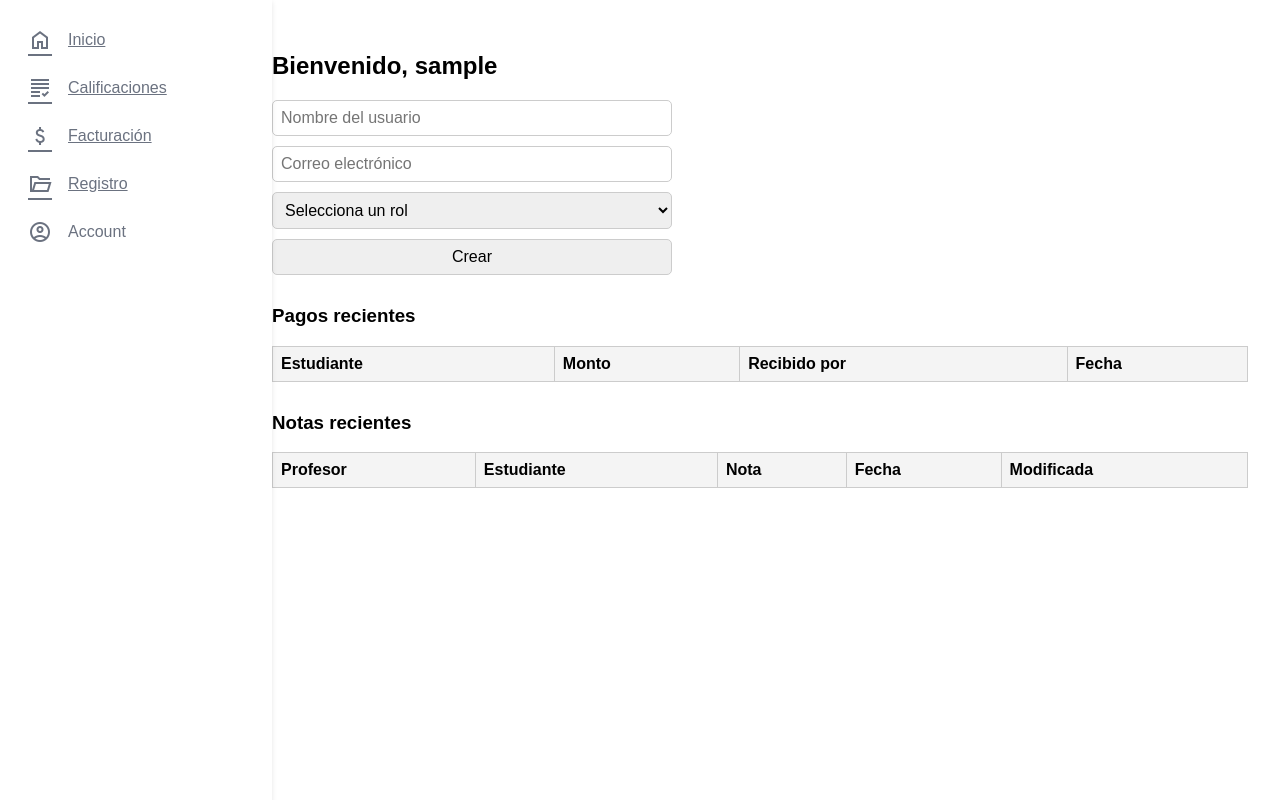
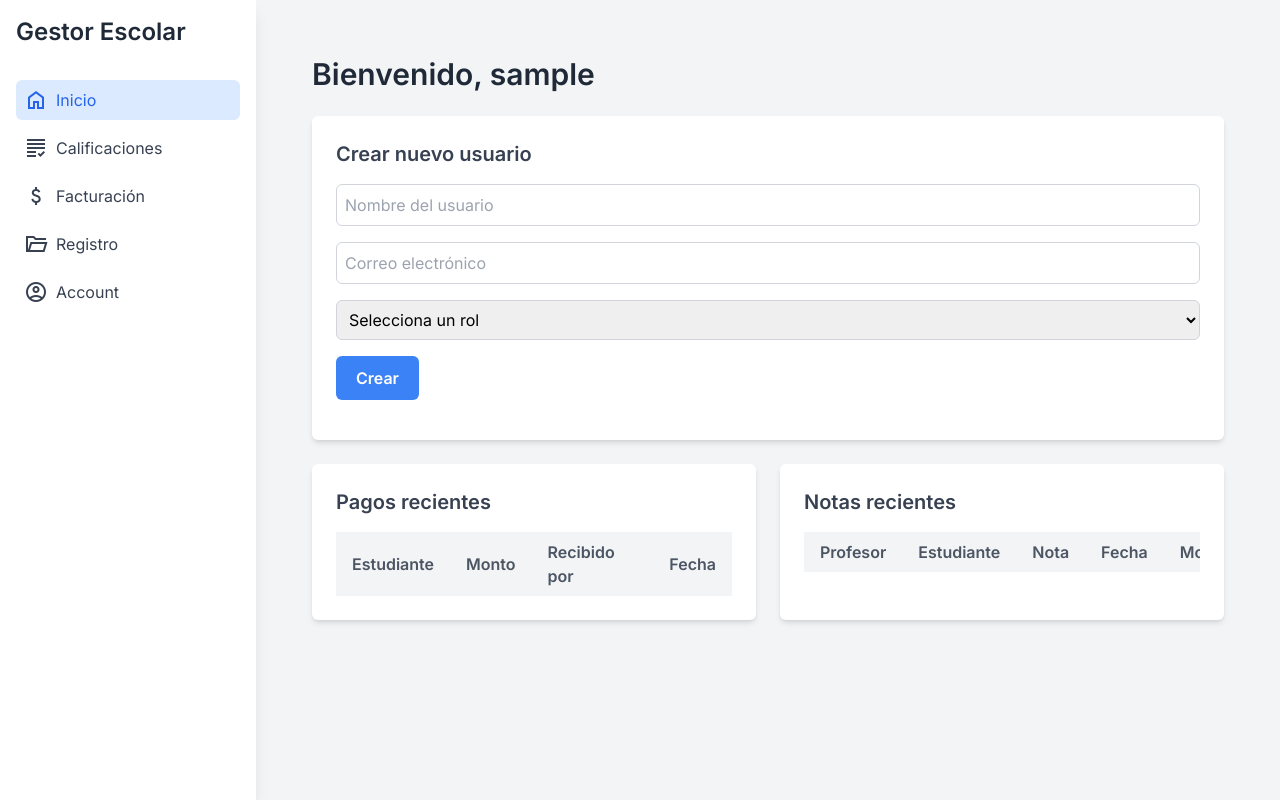
Before and after one commit to Barreiro14/SistemaCIC.github.io, a plain HTML site: page dashboard.html in a window 1280 px wide. Drawn offline with nearby package versions, Linux system fonts and the light colour scheme; no server answers; sample sign-in values are in the browser's storage.

Commit message:
Update dashboard.html

```diff
--- a/dashboard.html
+++ b/dashboard.html
@@ -4,120 +4,100 @@
     <meta charset="UTF-8">
     <meta name="viewport" content="width=device-width, initial-scale=1.0">
     <title>Panel Principal | Gestor Escolar</title>
-  <link rel="stylesheet" href="styles.css">
-  <link href="https://fonts.googleapis.com/css2?family=Material+Symbols+Sharp" rel="stylesheet" />
+    <link href="https://fonts.googleapis.com/css2?family=Material+Symbols+Sharp:wght@400;500;600&display=swap" rel="stylesheet" />
+    <script src="https://cdn.tailwindcss.com"></script>
+    <link href="https://fonts.googleapis.com/css2?family=Inter:wght@400;500;600;700&display=swap" rel="stylesheet">
     <style>
-    #create-user-form {
-      display: flex;
-      flex-direction: column;
-      gap: 10px;
-      max-width: 400px;
-      margin-top: 10px;
+        body {
+            font-family: 'Inter', sans-serif;
         }
-
-    #create-user-form input,
-    #create-user-form select,
-    #create-user-form button {
-      padding: 8px;
-      font-size: 1rem;
-      border: 1px solid #ccc;
-      border-radius: 5px;
-    }
-
-    .hidden {
-      display: none;
-    }
-
-    table {
-      width: 100%;
-      border-collapse: collapse;
-      margin-top: 10px;
-    }
-
-    th, td {
-      padding: 8px;
-      border: 1px solid #ccc;
-    }
-
-    th {
-      background-color: #f4f4f4;
-    }
-
-    h3 {
-      margin-top: 30px;
+        .table-container {
+            overflow-x: auto;
+            max-width: 100%;
         }
     </style>
 </head>
-<body>
+<body class="bg-gray-100 p-6">
 
-  <div class="sidebar">
-    <a href="dashboard.html" data-role="all">
+    <div class="sidebar fixed top-0 left-0 h-full bg-white shadow-lg w-64 p-4">
+        <div class="logo text-2xl font-semibold text-gray-800 mb-8">Gestor Escolar</div>
+        <nav class="space-y-2">
+            <a href="dashboard.html" data-role="all" class="flex items-center gap-2 p-2 rounded-md bg-blue-100 text-blue-600 hover:bg-blue-100 transition-colors">
                 <span class="material-symbols-sharp">home</span> Inicio
             </a>
-    <a href="calificaciones.html" data-role="all">
+            <a href="calificaciones.html" data-role="all" class="flex items-center gap-2 p-2 rounded-md hover:bg-gray-100 transition-colors text-gray-700">
                 <span class="material-symbols-sharp">grading</span> Calificaciones
             </a>
-    <a href="facturacion.html" data-role="director administrador">
+            <a href="facturacion.html" data-role="director administrador" class="flex items-center gap-2 p-2 rounded-md hover:bg-gray-100 transition-colors text-gray-700">
                 <span class="material-symbols-sharp">attach_money</span> Facturación
             </a>
-    <a href="registro.html" data-role="director administrador">
+            <a href="registro.html" data-role="director administrador" class="flex items-center gap-2 p-2 rounded-md hover:bg-gray-100 transition-colors text-gray-700">
                 <span class="material-symbols-sharp">folder_open</span> Registro
             </a>
-    <a data-role="all">
+            <a data-role="all" class="flex items-center gap-2 p-2 rounded-md hover:bg-gray-100 transition-colors text-gray-700">
                 <span class="material-symbols-sharp">account_circle</span> Account
             </a>
+        </nav>
     </div>
 
-  <main>
-    <h2 id="welcome"></h2>
+    <main class="ml-64 p-8">
+        <h2 id="welcome" class="text-3xl font-semibold text-gray-800 mb-6"></h2>
 
-    <section id="dashboard-content">
-      <!-- Sección solo para directores -->
-
-      <form id="create-user-form">
-        <input type="text" id="user-name" placeholder="Nombre del usuario" required />
-        <input type="email" id="user-email" placeholder="Correo electrónico" required />
-        <select id="user-role" required>
+        <section id="dashboard-content" class="space-y-6">
+            <div id="create-user-section" class="bg-white rounded-md shadow-md p-6">
+                <h3 class="text-xl font-semibold text-gray-700 mb-4">Crear nuevo usuario</h3>
+                <form id="create-user-form" class="space-y-4">
+                    <input type="text" id="user-name" placeholder="Nombre del usuario" required class="w-full p-2 rounded-md border border-gray-300 focus:ring focus:ring-blue-200 focus:border-blue-300" />
+                    <input type="email" id="user-email" placeholder="Correo electrónico" required class="w-full p-2 rounded-md border border-gray-300 focus:ring focus:ring-blue-200 focus:border-blue-300" />
+                    <select id="user-role" required class="w-full p-2 rounded-md border border-gray-300 focus:ring focus:ring-blue-200 focus:border-blue-300">
                         <option value="" disabled selected>Selecciona un rol</option>
                         <option value="profesor">Profesor</option>
                         <option value="administrador">Administrador</option>
                     </select>
-        <input type="text" id="user-category" class="profesor-only hidden" placeholder="Categoría (ej. Matemáticas, Francés)" />
-        <input type="text" id="user-grades" class="profesor-only hidden" placeholder="Grados asignados (ej. 6to, 4to)" />
-        <button type="submit">Crear</button>
+                    <input type="text" id="user-category" class="profesor-only hidden w-full p-2 rounded-md border border-gray-300 focus:ring focus:ring-blue-200 focus:border-blue-300" placeholder="Categoría (ej. Matemáticas, Francés)" />
+                    <input type="text" id="user-grades" class="profesor-only hidden w-full p-2 rounded-md border border-gray-300 focus:ring focus:ring-blue-200 focus:border-blue-300" placeholder="Grados asignados (ej. 6to, 4to)" />
+                    <button type="submit" class="bg-blue-500 hover:bg-blue-600 text-white font-semibold py-2.5 px-5 rounded-md transition-colors duration-200">Crear</button>
                 </form>
-      <div id="contrasena-generada" style="margin-top: 10px; font-weight: bold;"></div>
+                <div id="contrasena-generada" class="mt-4 text-gray-700 font-semibold"></div>
+            </div>
 
-      <!-- Tablas de actividades recientes -->
-      <div>
-        <h3>Pagos recientes</h3>
-        <table id="tabla-pagos">
-          <thead>
+            <div class="grid grid-cols-1 md:grid-cols-2 gap-6">
+                <div class="bg-white rounded-md shadow-md p-6">
+                    <h3 class="text-xl font-semibold text-gray-700 mb-4">Pagos recientes</h3>
+                    <div class="table-container">
+                        <table id="tabla-pagos" class="w-full">
+                            <thead class="bg-gray-100">
                                 <tr>
-              <th>Estudiante</th>
-              <th>Monto</th>
-              <th>Recibido por</th>
-              <th>Fecha</th>
+                                    <th class="text-left py-2 px-4 text-gray-600 font-semibold">Estudiante</th>
+                                    <th class="text-left py-2 px-4 text-gray-600 font-semibold">Monto</th>
+                                    <th class="text-left py-2 px-4 text-gray-600 font-semibold">Recibido por</th>
+                                    <th class="text-left py-2 px-4 text-gray-600 font-semibold">Fecha</th>
                                 </tr>
                             </thead>
-          <tbody></tbody>
+                            <tbody class="divide-y divide-gray-200">
+                                </tbody>
                         </table>
                     </div>
+                </div>
 
-      <div>
-        <h3>Notas recientes</h3>
-        <table id="tabla-notas">
-          <thead>
+                <div class="bg-white rounded-md shadow-md p-6">
+                    <h3 class="text-xl font-semibold text-gray-700 mb-4">Notas recientes</h3>
+                    <div class="table-container">
+                        <table id="tabla-notas" class="w-full">
+                            <thead class="bg-gray-100">
                                 <tr>
-              <th>Profesor</th>
-              <th>Estudiante</th>
-              <th>Nota</th>
-              <th>Fecha</th>
-              <th>Modificada</th>
+                                    <th class="text-left py-2 px-4 text-gray-600 font-semibold">Profesor</th>
+                                    <th class="text-left py-2 px-4 text-gray-600 font-semibold">Estudiante</th>
+                                    <th class="text-left py-2 px-4 text-gray-600 font-semibold">Nota</th>
+                                    <th class="text-left py-2 px-4 text-gray-600 font-semibold">Fecha</th>
+                                    <th class="text-left py-2 px-4 text-gray-600 font-semibold">Modificada</th>
                                 </tr>
                             </thead>
-          <tbody></tbody>
+                            <tbody class="divide-y divide-gray-200">
+                                </tbody>
                         </table>
+                    </div>
+                </div>
             </div>
         </section>
     </main>
@@ -158,11 +138,11 @@
                 const tbody = document.querySelector('#tabla-pagos tbody');
                 tbody.innerHTML = '';
                 data.forEach(p => {
-          const row = `<tr>
-            <td>${p.estudianteNombre}</td>
-            <td>RD$${p.monto}</td>
-            <td>${p.recibidoPor}</td>
-            <td>${new Date(p.fecha).toLocaleDateString()}</td>
+                    const row = `<tr class="hover:bg-gray-50 transition-colors">
+                        <td class="py-2 px-4 text-gray-700">${p.estudianteNombre}</td>
+                        <td class="py-2 px-4 text-gray-700">RD$${p.monto}</td>
+                        <td class="py-2 px-4 text-gray-700">${p.recibidoPor}</td>
+                        <td class="py-2 px-4 text-gray-700">${new Date(p.fecha).toLocaleDateString()}</td>
                     </tr>`;
                     tbody.innerHTML += row;
                 });
@@ -176,12 +156,12 @@
                 const tbody = document.querySelector('#tabla-notas tbody');
                 tbody.innerHTML = '';
                 data.forEach(n => {
-          const row = `<tr>
-            <td>${n.profesor}</td>
-            <td>${n.estudiante}</td>
-            <td>${n.valor}</td>
-            <td>${new Date(n.fecha).toLocaleDateString()}</td>
-            <td>${n.modificada ? 'Sí' : 'No'}</td>
+                    const row = `<tr class="hover:bg-gray-50 transition-colors">
+                        <td class="py-2 px-4 text-gray-700">${n.profesor}</td>
+                        <td class="py-2 px-4 text-gray-700">${n.estudiante}</td>
+                        <td class="py-2 px-4 text-gray-700">${n.valor}</td>
+                        <td class="py-2 px-4 text-gray-700">${new Date(n.fecha).toLocaleDateString()}</td>
+                        <td class="py-2 px-4 text-gray-700">${n.modificada ? 'Sí' : 'No'}</td>
                     </tr>`;
                     tbody.innerHTML += row;
                 });
```
Lines whose indentation alone changed are shown as unchanged.
